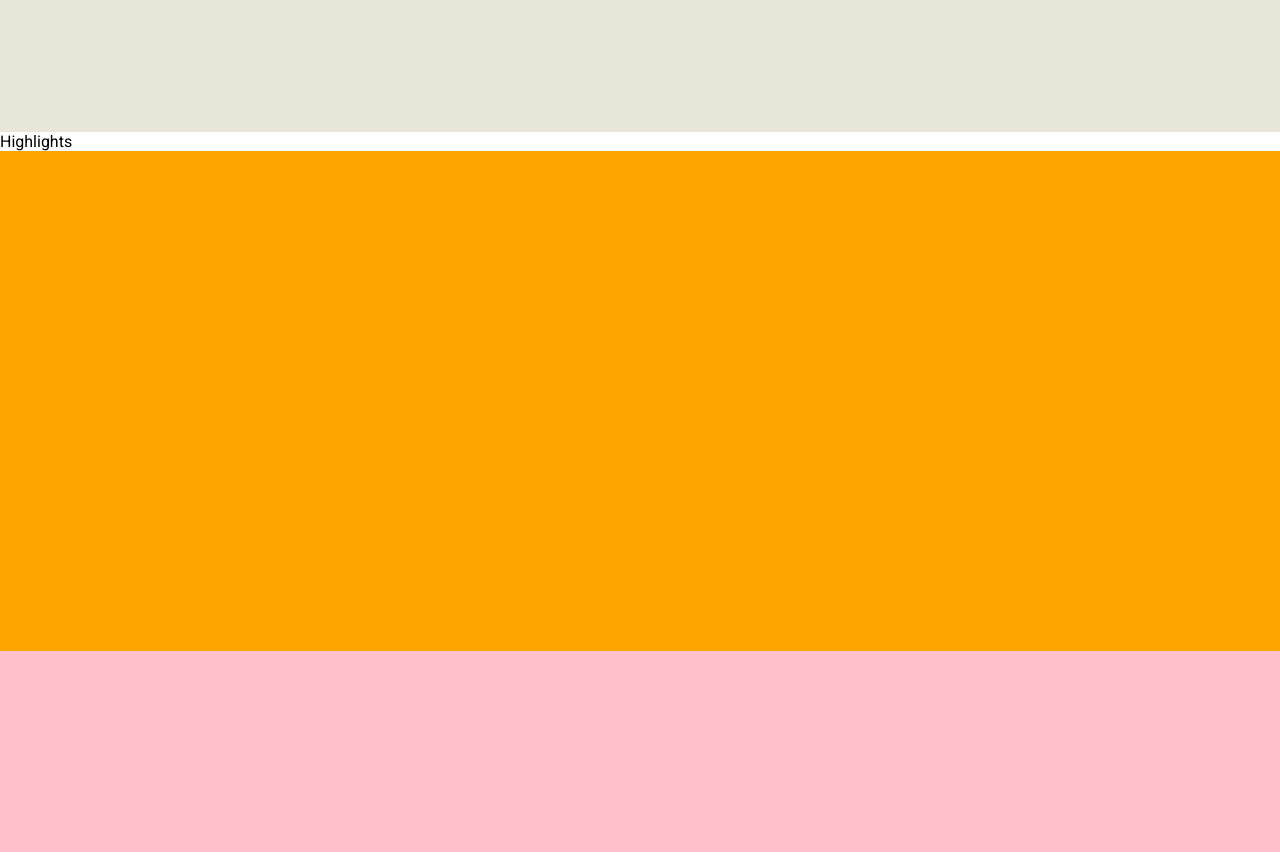
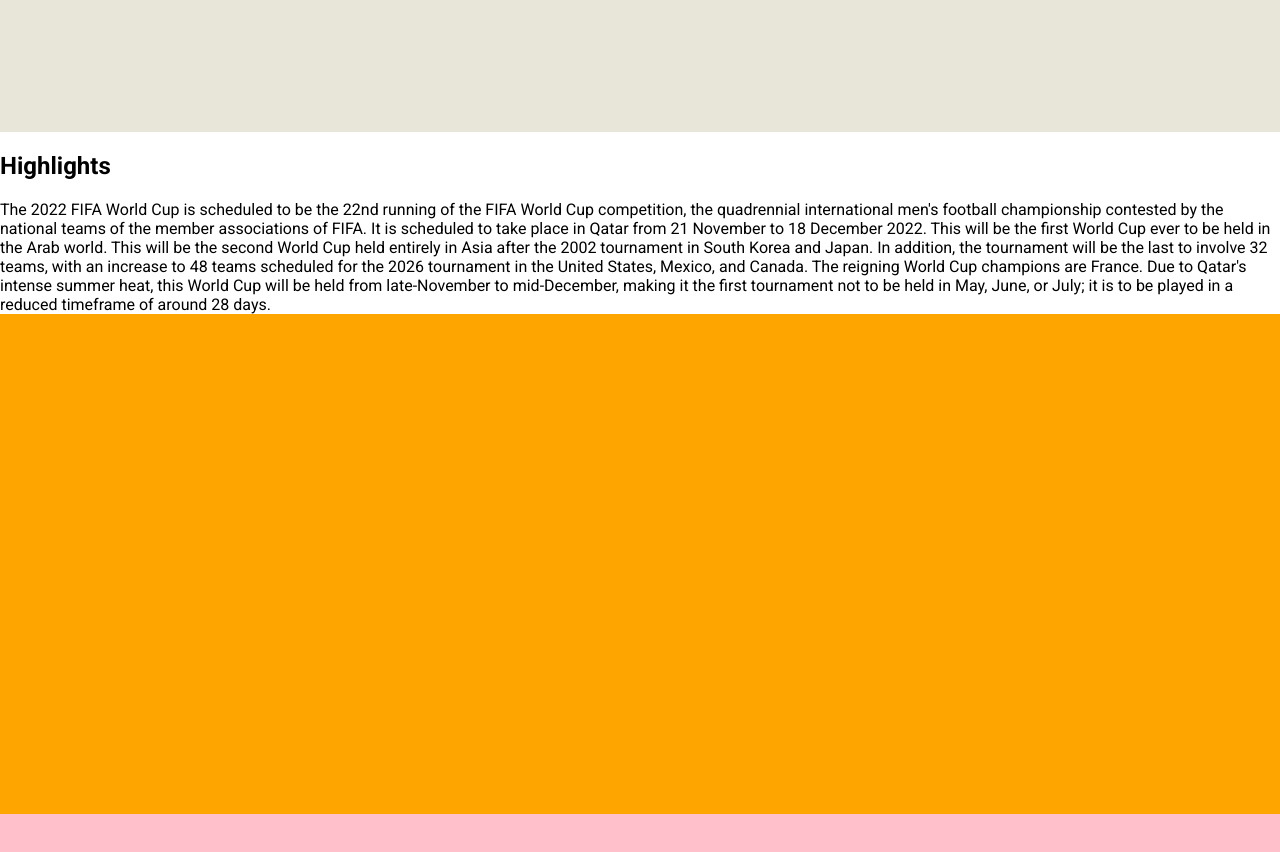
Before and after one commit to rennanmelo/world-cup-2022, a React (Create React App) app: page / in a window 1280 px wide. Shown: the part 1320-2172 px from the top of the page. Built offline with nearby package versions, Linux system fonts and the light colour scheme.

Commit message:
Created Description component

```diff
--- /dev/null
+++ b/src/components/Highlights/Description.js
@@ -0,0 +1,32 @@
+import React from "react";
+import { Fade } from "react-awesome-reveal";
+
+const Description = () => {
+  return (
+    <div className="description">
+      <Fade delay={500}>
+        <div className="description__content">
+          <h2 className="description__title">Highlights</h2>
+          <div className="description__text">
+            The 2022 FIFA World Cup is scheduled to be the 22nd running of the
+            FIFA World Cup competition, the quadrennial international men's
+            football championship contested by the national teams of the member
+            associations of FIFA. It is scheduled to take place in Qatar from 21
+            November to 18 December 2022. This will be the first World Cup ever
+            to be held in the Arab world. This will be the second World Cup held
+            entirely in Asia after the 2002 tournament in South Korea and Japan.
+            In addition, the tournament will be the last to involve 32 teams,
+            with an increase to 48 teams scheduled for the 2026 tournament in
+            the United States, Mexico, and Canada. The reigning World Cup
+            champions are France. Due to Qatar's intense summer heat, this World
+            Cup will be held from late-November to mid-December, making it the
+            first tournament not to be held in May, June, or July; it is to be
+            played in a reduced timeframe of around 28 days.
+          </div>
+        </div>
+      </Fade>
+    </div>
+  );
+};
+
+export default Description;
--- a/src/components/Highlights/index.js
+++ b/src/components/Highlights/index.js
@@ -1,11 +1,12 @@
 import React from "react";
+import Description from "./Description";
 
 import "./index.css";
 
 const Highlights = () => {
   return (
     <>
-      <div>Highlights</div>
+      <Description />
     </>
   );
 };
```
